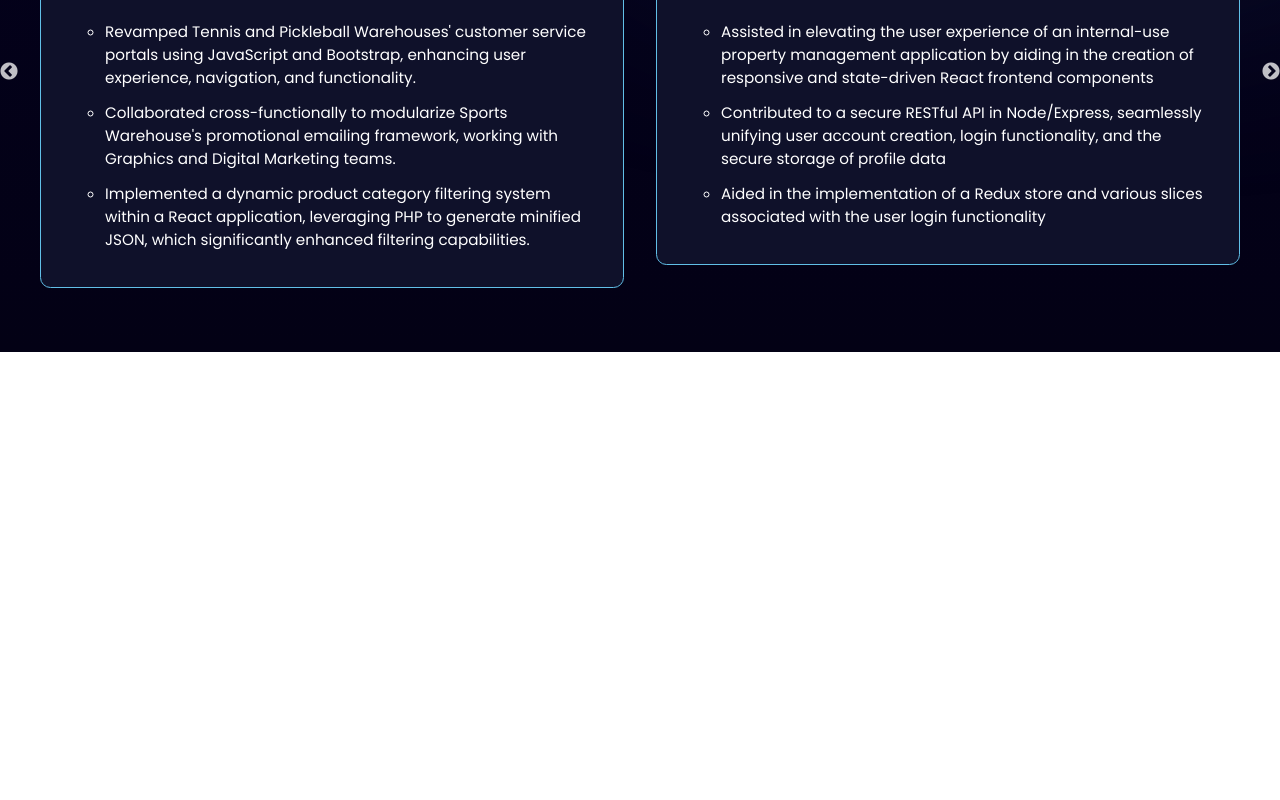
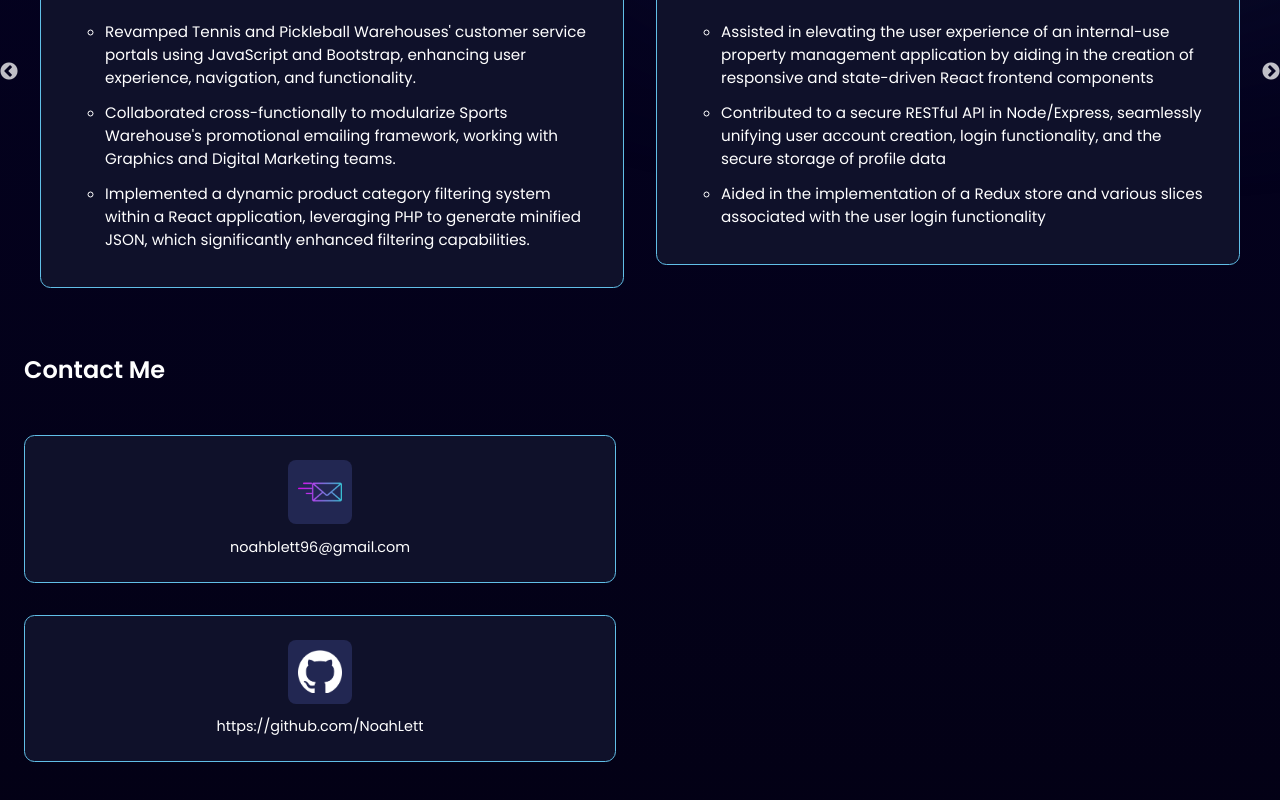
Before and after one commit to NoahLett/my-portfolio, a React (Vite) app: page / in a window 1280 px wide. Shown: the part 1642-2442 px from the top of the page. Before the commit the page ends 1994 px from the top, so only its background shows below. Built offline with nearby package versions, Linux system fonts and the light colour scheme.

Commit message:
Created initial contact form and section

```diff
--- a/src/App.jsx
+++ b/src/App.jsx
@@ -1,4 +1,5 @@
 import './App.css';
+import ContactMe from './components/ContactMe/ContactMe';
 import Experience from './components/Experience/Experience';
 import Hero from './components/Hero/Hero';
 import Navbar from './components/Navbar/Navbar';
@@ -13,6 +14,7 @@ function App() {
         <Hero />
         <Stack />
         <Experience />
+        <ContactMe />
       </div>
     </>
   )
--- /dev/null
+++ b/src/components/ContactMe/ContactForm/ContactForm.jsx
@@ -0,0 +1,12 @@
+import React from 'react';
+import './ContactForm.css';
+
+const ContactForm = () => {
+  return (
+    <div>
+
+    </div>
+  )
+}
+
+export default ContactForm
--- /dev/null
+++ b/src/components/ContactMe/ContactInfoCard/ContactInfoCard.css
@@ -0,0 +1,33 @@
+.contact-details-card {
+    display: flex;
+    flex-direction: column;
+    align-items: center;
+    justify-content: center;
+    background: #0f112a;
+    border-radius: 0.65rem;
+    border: 1px solid #61bfe7;
+    padding: 1.5rem;
+    margin-bottom: 2rem;
+}
+
+.contact-details-card .icon {
+    width: 4rem;
+    height: 4rem;
+    display: flex;
+    align-items: center;
+    justify-content: center;
+    border-radius: 0.5rem;
+    background: #222752;
+    margin-bottom: 0.8rem;
+}
+
+.icon img {
+    width: 2.75rem;
+    height: auto;
+    object-fit: contain;
+}
+
+.contact-details-card p {
+    font-size: 0.9rem;
+    font-weight: 400;
+}
--- /dev/null
+++ b/src/components/ContactMe/ContactInfoCard/ContactInfoCard.jsx
@@ -0,0 +1,15 @@
+import React from 'react';
+import './ContactInfoCard.css';
+
+const ContactInfoCard = ({ iconUrl, text }) => {
+  return (
+    <div className='contact-details-card'>
+        <div className='icon'>
+            <img src={iconUrl} alt={text} />
+        </div>
+        <p>{text}</p>
+    </div>
+  )
+}
+
+export default ContactInfoCard
--- /dev/null
+++ b/src/components/ContactMe/ContactMe.css
@@ -0,0 +1,21 @@
+.contact-container {
+    margin: 4rem 0;
+    position: relative;
+}
+
+.contact-container h5 {
+    font-size: 1.5rem;
+    font-weight: 600;
+    margin-bottom: 3rem;
+
+}
+
+.contact-content {
+    display: flex;
+    gap: 3rem;
+}
+
+.box-1,
+.box-2 {
+    flex: 1;
+}
--- /dev/null
+++ b/src/components/ContactMe/ContactMe.jsx
@@ -0,0 +1,30 @@
+import React from 'react';
+import './ContactMe.css';
+import ContactInfoCard from './ContactInfoCard/ContactInfoCard';
+import ContactForm from './ContactForm/ContactForm';
+
+const ContactMe = () => {
+  return (
+    <div className='contact-container'>
+        <h5>Contact Me</h5>
+
+        <div className='contact-content'>
+            <div className='box-1'>
+              <ContactInfoCard
+                iconUrl={'/src/assets/images/e-mail.png'}
+                text={'noahblett96@gmail.com'}
+              />
+              <ContactInfoCard
+                iconUrl={'/src/assets/images/github.png'}
+                text={'https://github.com/NoahLett'}
+              />
+            </div>
+            <div className='box-2'>
+              <ContactForm />
+            </div>
+        </div>
+    </div>
+  )
+}
+
+export default ContactMe
```
Also changed, not shown: src/assets/images/e-mail.png (added), src/assets/images/github.png (added), src/components/ContactMe/ContactForm/ContactForm.css (added).
